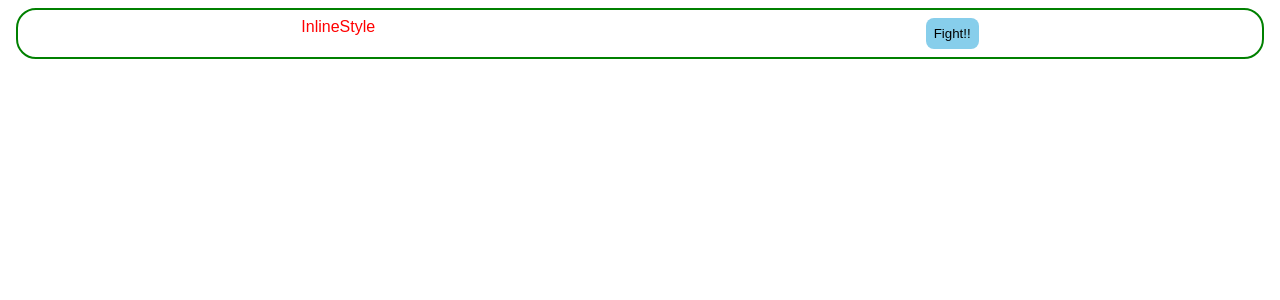
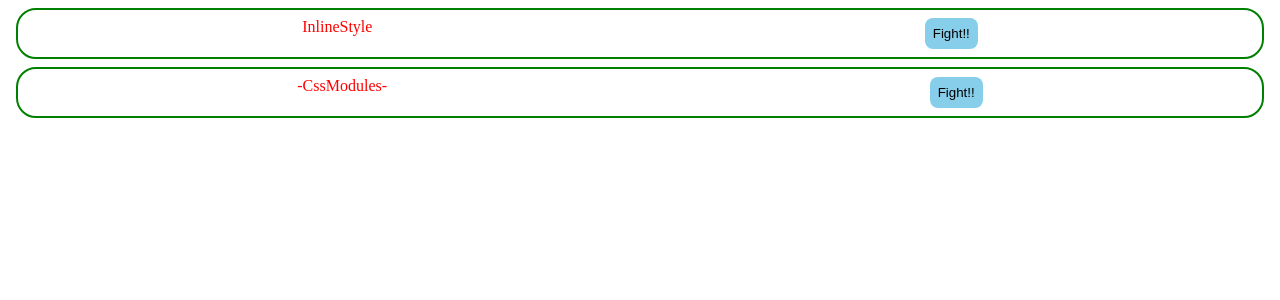
Before and after one commit to Hiratto/udemy-react-practice204, a React (Create React App) app: page / in a window 1280 px wide. Shown: the top 300 px of the page. Built offline with nearby package versions, Linux system fonts and the light colour scheme.

Commit message:
Css Moduleの使い方 import classes from "./CssModules.module.scss"; className={classes.container} で対応

```diff
--- a/package.json
+++ b/package.json
@@ -5,6 +5,7 @@
   "keywords": [],
   "main": "src/index.js",
   "dependencies": {
+    "node-sass": "7.0.1",
     "react": "17.0.2",
     "react-dom": "17.0.2",
     "react-scripts": "4.0.0"
--- a/src/App.js
+++ b/src/App.js
@@ -1,10 +1,12 @@
 import { InlineStyle } from "./components/InlineStyle";
+import { CssModules } from "./components/CssModules";
 import "./styles.css";
 
 export default function App() {
   return (
     <div className="App">
       <InlineStyle />
+      <CssModules />
     </div>
   );
 }
--- /dev/null
+++ b/src/components/CssModules.jsx
@@ -0,0 +1,10 @@
+import classes from "./CssModules.module.scss";
+
+export const CssModules = () => {
+  return (
+    <div className={classes.container}>
+      <p className={classes.title}> -CssModules- </p>
+      <button className={classes.button}>Fight!!</button>
+    </div>
+  );
+};
--- /dev/null
+++ b/src/components/CssModules.module.scss
@@ -0,0 +1,28 @@
+
+
+.container {
+  border: solid 2px green;
+  border-radius: 20px;
+  padding: 8px;
+  margin: 8px;
+  display: flex;
+  justify-content: space-around;
+  aline-items: center;
+}
+
+.title {
+  margin: 0;
+  color: red;
+}
+
+button {
+  background-color: skyblue;
+  border: none;
+  padding: 8px;
+  border-radius: 8px;
+  &:hover{
+    background-color: #fff;
+    color: skyblue;
+    cursor: pointer;
+  }
+}
--- a/src/styles.css
+++ b/src/styles.css
@@ -1,4 +1,4 @@
-.App {
+/* .App {
   font-family: sans-serif;
   text-align: center;
-}
+} */
```
